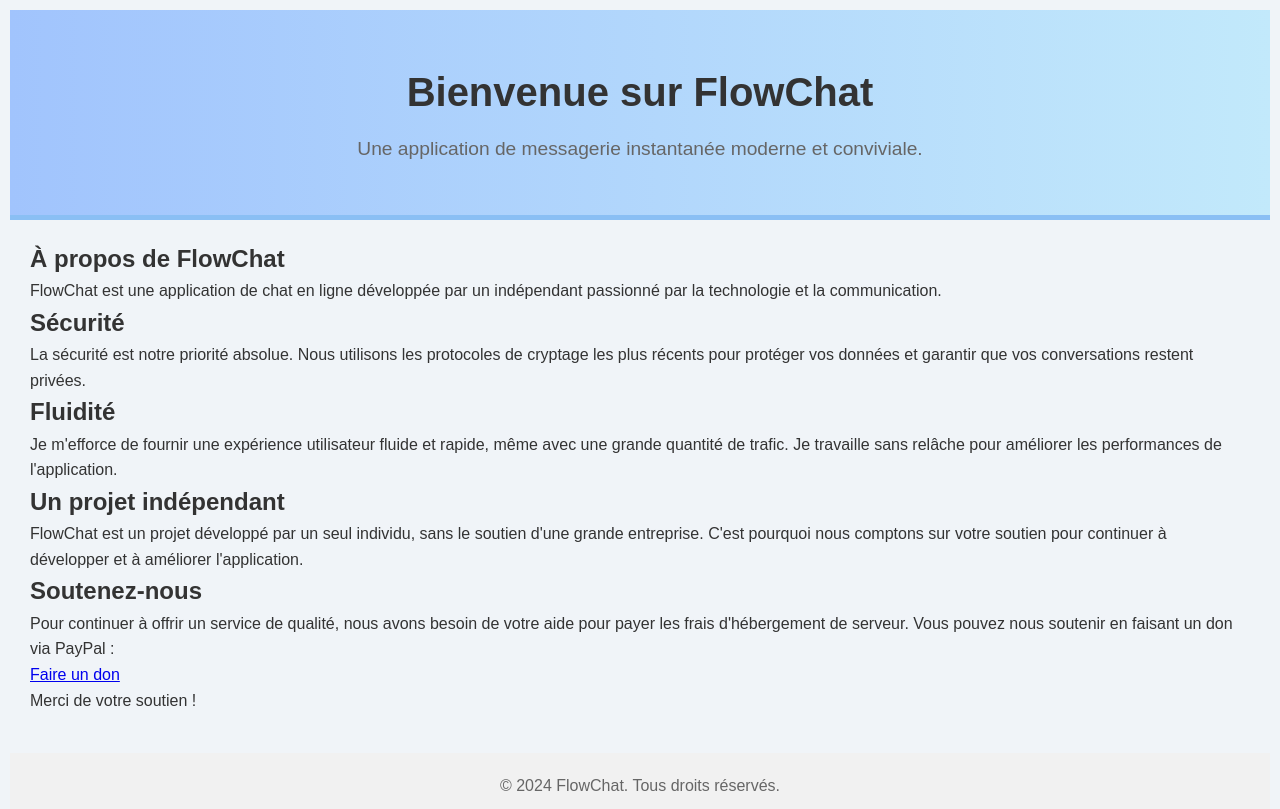
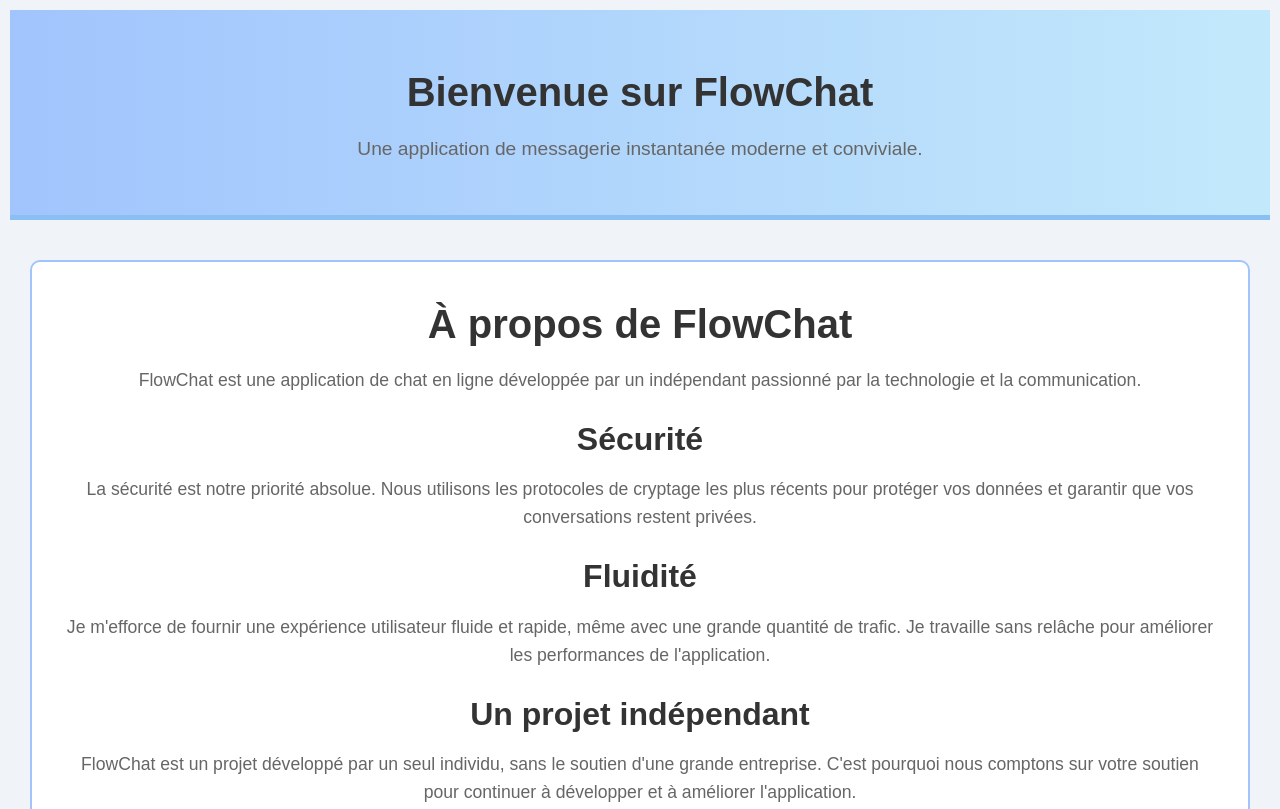
Before and after one commit to ElectricCrystal937/Flow-Chat, a plain HTML site: page information.html in a window 1280 px wide. Shown: the top 809 px of the page. Drawn offline with Linux system fonts and the light colour scheme.

Commit message:
Add files via upload

```diff
--- a/styles.css
+++ b/styles.css
@@ -185,3 +185,67 @@
         margin: 10px auto;
     }
 }
+
+.info-page {
+    background-color: #ffffff; /* Couleur blanche pour la section Développeur */
+    border: 2px solid #a1c4fd; /* Bordure */
+    border-radius: 10px;
+    padding: 30px;
+    text-align: center;
+    margin: 20px 0;
+    animation: slideIn 0.5s ease;
+}
+
+.info-page h1 {
+    font-size: 2.5em;
+    margin-bottom: 10px;
+    color: #333;
+}
+
+.info-page h2 {
+    font-size: 2em;
+    margin-bottom: 10px;
+    color: #333;
+}
+
+.info-page p {
+    font-size: 1.1em;
+    color: #666;
+    margin-bottom: 20px;
+}
+
+.info-page a {
+    display: inline-block;
+    padding: 12px 25px;
+    background-color: #ff8b8b;
+    color: white;
+    font-size: 1.2em;
+    text-decoration: none;
+    border-radius: 50px;
+    transition: background-color 0.3s ease, transform 0.3s ease;
+}
+
+.info-page a:hover {
+    background-color: #6aa3d6;
+    transform: scale(1.05);
+}
+
+/* Animations */
+@keyframes slideIn {
+    from {
+        transform: translateY(-20px);
+        opacity: 0;
+    }
+    to {
+        transform: translateY(0);
+        opacity: 1;
+    }
+}
+
+/* Media Queries - Mobile optimization */
+@media (max-width: 768px) {
+    .info-page {
+        width: 90%;
+        margin: 10px auto;
+    }
+}
```
